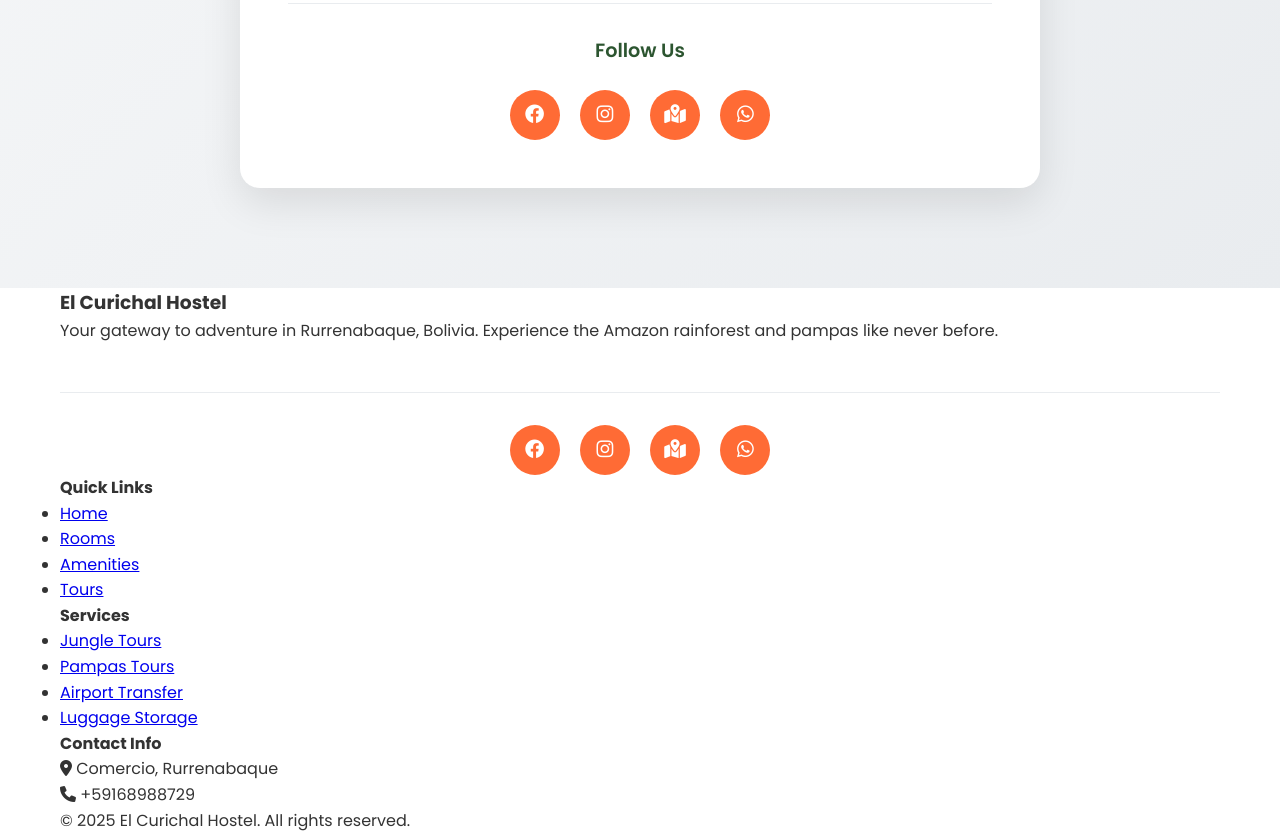
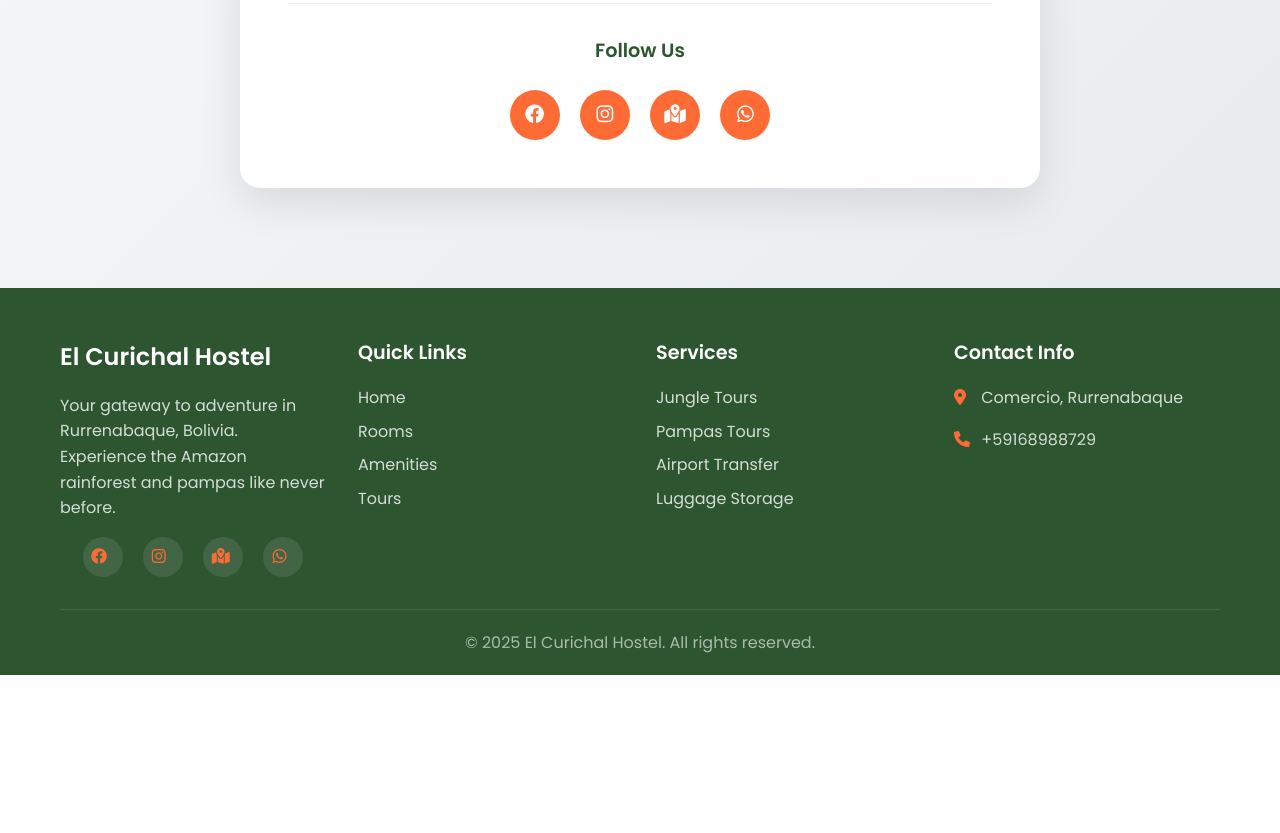
Before and after one commit to oraclepromea/El_Curichal, a plain HTML site: page index.html in a window 1280 px wide. Shown: the part 10045-10878 px from the top of the page. After the commit the page ends 10720 px from the top, so only its background shows below. Drawn offline with Linux system fonts and the light colour scheme.

Commit message:
Fix footer styling - restore CSS for proper appearance

```diff
--- a/styles.css
+++ b/styles.css
@@ -718,6 +718,96 @@ body {
     box-shadow: 0 5px 15px rgba(255, 107, 53, 0.4);
 }
 
+/* Footer */
+.footer {
+    background: #2c5530;
+    color: white;
+    padding: 50px 0 20px;
+}
+
+.footer-content {
+    display: grid;
+    grid-template-columns: repeat(auto-fit, minmax(250px, 1fr));
+    gap: 2rem;
+    margin-bottom: 2rem;
+}
+
+.footer-section h3 {
+    color: white;
+    font-size: 1.5rem;
+    margin-bottom: 1rem;
+    font-weight: 600;
+}
+
+.footer-section h4 {
+    color: white;
+    font-size: 1.2rem;
+    margin-bottom: 1rem;
+    font-weight: 600;
+}
+
+.footer-section p {
+    color: rgba(255, 255, 255, 0.8);
+    line-height: 1.6;
+    margin-bottom: 1rem;
+}
+
+.footer-section ul {
+    list-style: none;
+    padding: 0;
+}
+
+.footer-section ul li {
+    margin-bottom: 0.5rem;
+}
+
+.footer-section ul li a {
+    color: rgba(255, 255, 255, 0.8);
+    text-decoration: none;
+    transition: color 0.3s ease;
+}
+
+.footer-section ul li a:hover {
+    color: #ff6b35;
+}
+
+.footer-section .social-links {
+    margin-top: 1rem;
+    padding-top: 0;
+    border-top: none;
+}
+
+.footer-section .social-links a {
+    width: 40px;
+    height: 40px;
+    line-height: 40px;
+    font-size: 1rem;
+    background: rgba(255, 255, 255, 0.1);
+    margin-right: 0.5rem;
+}
+
+.footer-section .social-links a:hover {
+    background: #ff6b35;
+    transform: translateY(-2px);
+}
+
+.footer-section i {
+    color: #ff6b35;
+    margin-right: 0.5rem;
+    width: 15px;
+}
+
+.footer-bottom {
+    border-top: 1px solid rgba(255, 255, 255, 0.1);
+    padding-top: 20px;
+    text-align: center;
+}
+
+.footer-bottom p {
+    color: rgba(255, 255, 255, 0.6);
+    margin: 0;
+}
+
 /* Language Toggle Styling */
 .language-toggle {
     display: flex;
```
